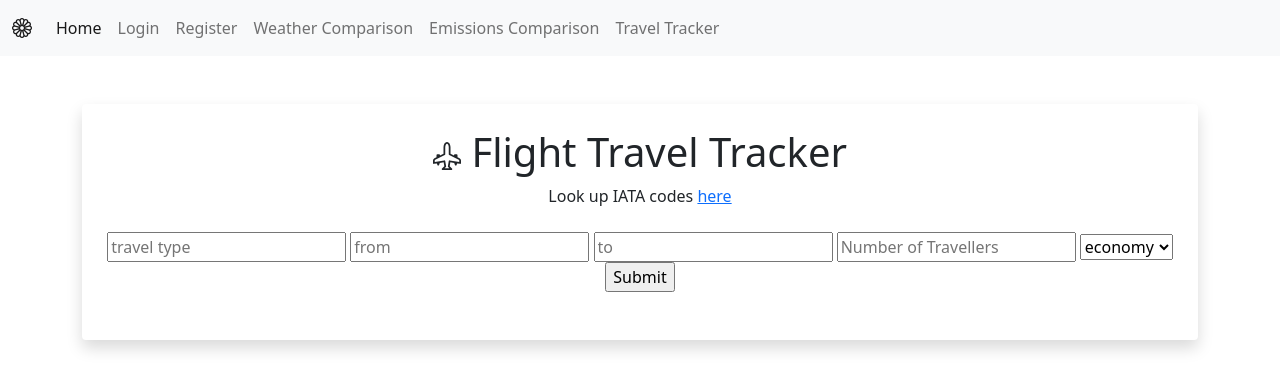
After one commit to NeiloErnesto89/carbonprint, a Django app: page /weather/travel/ in a window 1280 px wide. The commit adds this page. Shown: the top 390 px of the page. Run offline with Django 4.2, Linux system fonts and the light colour scheme.

Commit message:
added further flight tracker functionality, url route and html so user can see how much co2 is gather from query flight route - some error handling also working and main logic currently working

```diff
--- a/static/templates/base.html
+++ b/static/templates/base.html
@@ -59,6 +59,12 @@
             <li class="nav-item">
             <a class="nav-link" href="{% url 'emissions' %}">Emissions Comparison</a>
             </li>
+            {% comment %} travel_tracker {% endcomment %}
+
+
+            <li class="nav-item">
+            <a class="nav-link" href="{% url 'travel_tracker' %}">Travel Tracker</a>
+            </li>
 
             {% if user.is_superuser %}
             <li class="nav-item">
--- /dev/null
+++ b/weather/templates/weather/travel.html
@@ -0,0 +1,57 @@
+{% extends "base.html" %}
+
+{% block content %}
+<div class="shadow p-4 mb-5 bg-body rounded">
+<h1>
+    <svg xmlns="http://www.w3.org/2000/svg" width="28" height="28" fill="currentColor" class="bi bi-airplane-engines" viewBox="0 0 16 16" >
+    <path d="M8 0c-.787 0-1.292.592-1.572 1.151A4.347 4.347 0 0 0 6 3v3.691l-2 1V7.5a.5.5 0 0 0-.5-.5h-1a.5.5 0 0 0-.5.5v1.191l-1.17.585A1.5 1.5 0 0 0 0 10.618V12a.5.5 0 0 0 .582.493l1.631-.272.313.937a.5.5 0 0 0 .948 0l.405-1.214 2.21-.369.375 2.253-1.318 1.318A.5.5 0 0 0 5.5 16h5a.5.5 0 0 0 .354-.854l-1.318-1.318.375-2.253 2.21.369.405 1.214a.5.5 0 0 0 .948 0l.313-.937 1.63.272A.5.5 0 0 0 16 12v-1.382a1.5 1.5 0 0 0-.83-1.342L14 8.691V7.5a.5.5 0 0 0-.5-.5h-1a.5.5 0 0 0-.5.5v.191l-2-1V3c0-.568-.14-1.271-.428-1.849C9.292.591 8.787 0 8 0ZM7 3c0-.432.11-.979.322-1.401C7.542 1.159 7.787 1 8 1c.213 0 .458.158.678.599C8.889 2.02 9 2.569 9 3v4a.5.5 0 0 0 .276.447l5.448 2.724a.5.5 0 0 1 .276.447v.792l-5.418-.903a.5.5 0 0 0-.575.41l-.5 3a.5.5 0 0 0 .14.437l.646.646H6.707l.647-.646a.5.5 0 0 0 .14-.436l-.5-3a.5.5 0 0 0-.576-.411L1 11.41v-.792a.5.5 0 0 1 .276-.447l5.448-2.724A.5.5 0 0 0 7 7V3Z"/>
+    </svg>
+    Flight Travel Tracker
+</h1>
+<span class="text-gray-500 align-left text-xs mb-1">Look up IATA codes
+    <a rel="noreferrer" class="underline text-blue-500" target="_blank" href="https://www.iata.org/en/publications/directories/code-search/">here</a></span>
+<br>
+<br>
+<form action='' method="POST" >
+    {% csrf_token %}
+
+    <input type="text" name="travel" placeholder="travel type" required>
+
+    <input type="text" name="leg_from" placeholder="from" required>
+    <input type="text" name="leg_to" placeholder="to" required>
+    <input type="text" name="passengers" placeholder="Number of Travellers" required>
+    {% comment %} <input type="text" name="travel_class" placeholder="flight class" required>  {% endcomment %}
+    <select name="travel_class" id="travel_class">
+        {% for option in flight_class %}
+        <option value="{{ option }}">{{ option }}</option>
+        {% endfor %}
+
+    </select>
+    <input type="submit" value="Submit">
+
+
+    {% if error_message %}
+    <div class="error">{{ error_message }} unavailable</div>
+    {% endif %}
+
+
+
+    {% comment %} <button type="submit" class="btn btn-primary">Show Co2</button> {% endcomment %}
+
+</form>
+
+<br>
+
+
+
+{% if flight_tracker %}
+<div class="city-cotainer">
+    <h4> Here are the results of your query <h3>
+       <li> co2 level: {{ flight_tracker.c02 }} in {{ flight_tracker.unit }} </li>
+
+        <li> {{ flight_tracker.activity_value }} activity in {{ flight_tracker.activity_unit }}</li>
+</div>
+{% endif %}
+</div>
+
+{% endblock%}
--- a/weather/urls.py
+++ b/weather/urls.py
@@ -6,5 +6,6 @@ from . import views # import weather/views.py
 urlpatterns = [
     path("", views.index, name="weather"),
     path("emissions/", views.emissions, name="emissions"),
+    path("travel/", views.flight_tracker, name="travel_tracker"),
 
 ]
--- a/weather/views.py
+++ b/weather/views.py
@@ -4,6 +4,7 @@ import datetime
 import os
 from django.http import Http404 # for fetch weather test
 from django.contrib import messages
+from requests.exceptions import HTTPError # checking for bad request - 404
 
 # emissions
 import json
@@ -297,3 +298,99 @@ def emissions_query(query, region):
     }
 
     return query_data
+
+
+# flight tracker method
+
+def flight_tracker(request):
+
+    flight_class = ['economy', 'unknown', 'business', 'first']
+
+    # try except to handle errors
+    try:
+        if request.method == 'POST':
+            travel = request.POST['travel'] # required
+            leg_from = request.POST.get('leg_from', None)
+            leg_to = request.POST.get('leg_to', None)
+            passengers = request.POST.get('passengers', None)
+            travel_class = request.POST.get('travel_class', None)
+
+            flight_tracker_data = flight_tracker_calculation(travel, leg_from, leg_to, passengers, travel_class)
+
+            context = {
+                'flight_tracker': flight_tracker_data, # access to co2e, co2 unit, activity unit
+                'flight_class': flight_class,
+            }
+            return render(request, 'weather/travel.html', context)
+
+        else:
+            context = {
+                'flight_class': flight_class,
+            }
+
+            return render(request, 'weather/travel.html', context)
+
+    except KeyError as http_err:
+        error_message = str(http_err)
+        messages.error(request, 'Please enter a valid airport code with the IATA code')
+        # print(error_message)
+
+        context = {
+                'flight_class': flight_class,
+                'error_message': error_message,
+            }
+
+        return render(request, 'weather/travel.html', context)
+
+    # else:
+    #     context = {
+    #         'flight_class': flight_class,
+    #     }
+
+    #     return render(request, 'weather/travel.html', context)
+
+def flight_tracker_calculation(travel, leg_from, leg_to, passengers, travel_class):
+
+        MY_API_KEY = str(os.environ.get('API_KEY'))
+
+        if travel == 'flights':
+            url = "https://beta4.api.climatiq.io/travel/flights"
+
+        else:
+            url = "https://beta4.api.climatiq.io/travel/flights"
+
+        parameters = {
+        "legs": [
+            {
+                "from": leg_from,
+                "to": leg_to,
+                "passengers": int(passengers),
+                "class": travel_class
+            },
+            # {
+            #     "from": "AMS",
+            #     "to": "JFK",
+            #     "passengers": 2,
+            #     "class": "economy"
+            # }
+        ]
+        }
+
+        authorization_headers = {"Authorization": f"Bearer: {MY_API_KEY}"}
+
+        response = requests.post("https://beta4.api.climatiq.io/travel/flights", json=parameters, headers=authorization_headers)
+
+        # pprint.pprint(response.json())
+
+        repo_json = response.json()
+        # print(repo_json['co2e']) # entire journey
+        # print(repo_json['legs'][0]['activity_data']['activity_unit'])
+
+        flight_data = {
+            'c02': round(repo_json['co2e'],2), # round down co2e to 2 decimal places
+            'unit': repo_json['co2e_unit'],
+            'activity_unit': repo_json['legs'][0]['activity_data']['activity_unit'],
+            'activity_value': round(repo_json['legs'][0]['activity_data']['activity_value'], 2),
+        }
+
+        return flight_data
```
Also changed, not shown: db.sqlite3.
